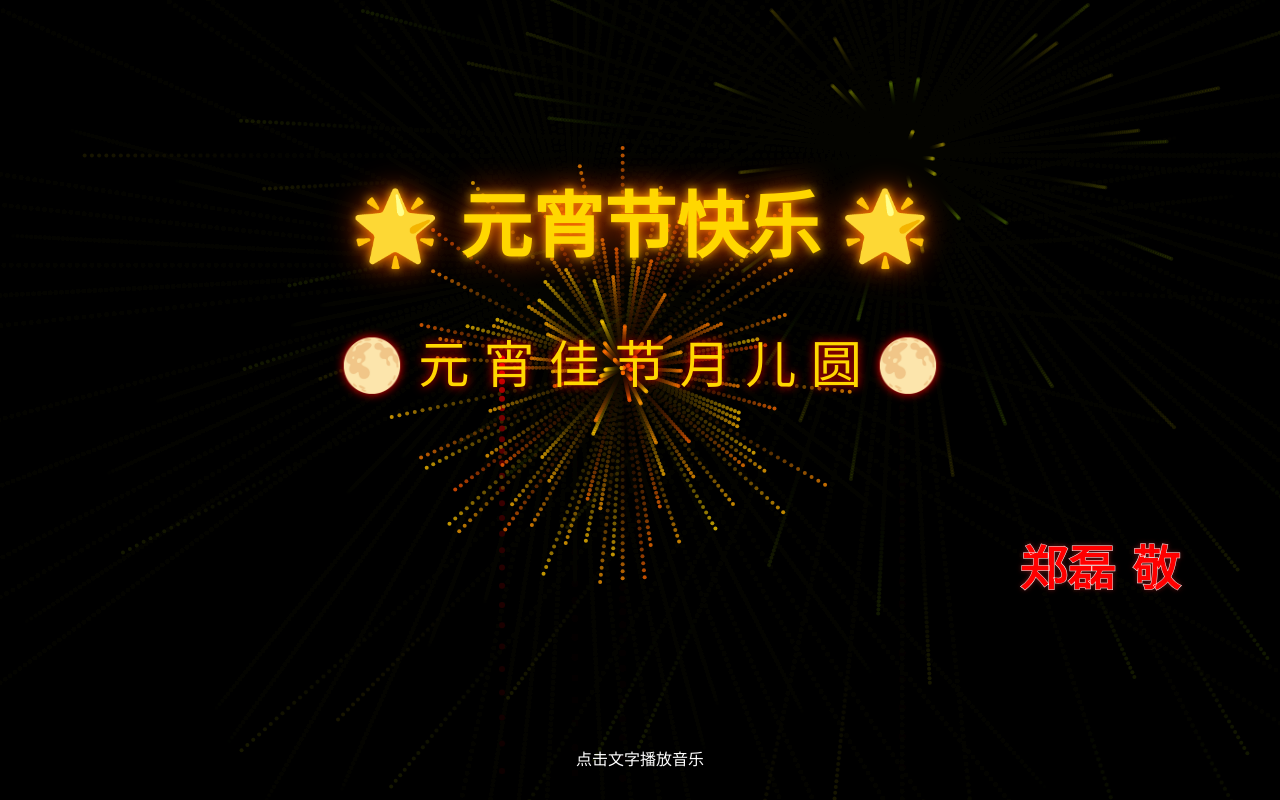
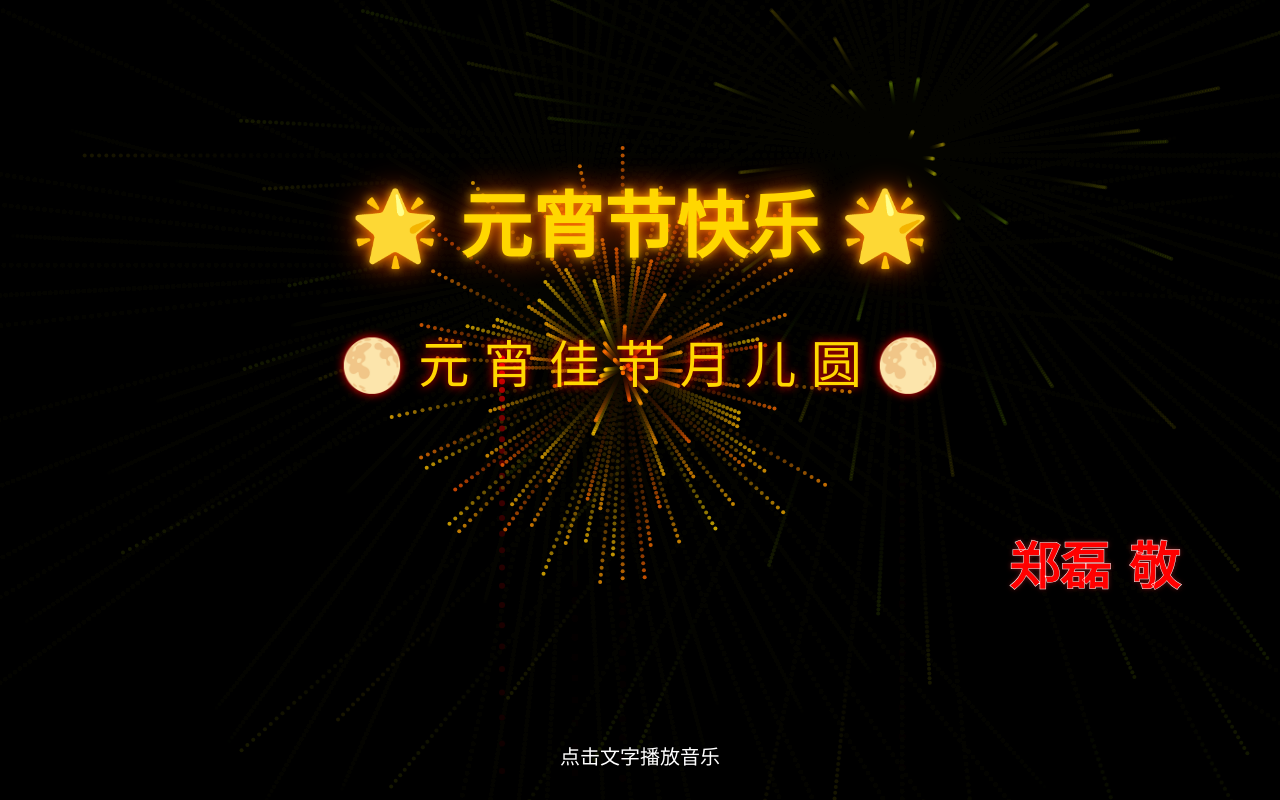
Before and after one commit to LevienZh/newyear, a plain HTML site: page index.html in a window 1280 px wide. Drawn offline with Linux system fonts and the light colour scheme.

Commit message:
Update index.html
元宵节快乐！

```diff
--- a/index.html
+++ b/index.html
@@ -9,7 +9,7 @@
             right: 100px;
             bottom: 200px;
             color: #FF0000;
-            font-size: 3.0em;
+            font-size: 3.2em;
             font-family: '华文行楷', 'Brush Script MT', cursive;
             font-weight: bold;  /* 加粗显示 */
             z-index: 3;
@@ -52,7 +52,7 @@
             width: 100%;
             text-align: center;
             color: #FFF;
-            font-size: 16px;
+            font-size: 20px;
         }
         @keyframes glow {
             0%, 100% { text-shadow: 0 0 20px #FF0000; }
```
